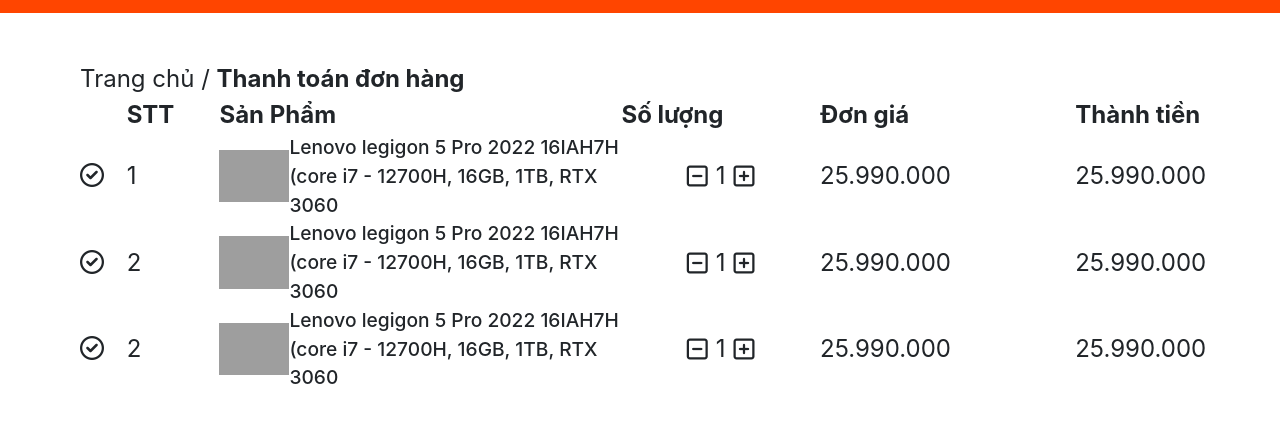
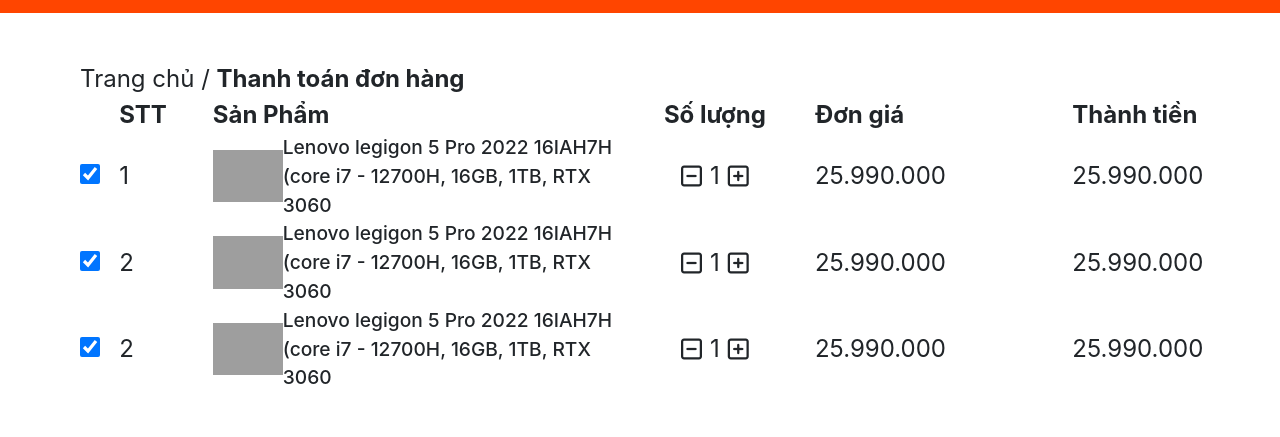
Before and after one commit to buihuudat/j_b_1, a plain HTML site: page Pay.html in a window 1280 px wide. Shown: the part 67-504 px from the top of the page. Drawn offline with nearby package versions, Linux system fonts and the light colour scheme; grey boxes are pictures that could not be loaded.

Commit message:
update products page

```diff
--- a/Pay.html
+++ b/Pay.html
@@ -50,7 +50,7 @@
           <th></th>
           <th>STT</th>
           <th>Sản Phẩm</th>
-          <th>Số lượng</th>
+          <th style="text-align: center;">Số lượng</th>
           <th>Đơn giá</th>
           <th>Thành tiền</th>
           <th>Xóa</th>
@@ -58,7 +58,7 @@
       </thead>
       <tbody>
         <tr>
-          <td><i class="fa-regular fa-circle-check"></i></td>
+          <td><input type="checkbox" name="" style="width: 20px; height: 20px;" checked id=""></td>
           <td>1</td>
           <td style="width: 30%;">
             <div class="productTable">
@@ -79,7 +79,8 @@
           <td><button><i class="fa-solid fa-trash"></i></button></td>
         </tr>
         <tr>
-          <td><i class="fa-regular fa-circle-check"></i></td>
+          <td><input type="checkbox" name="" style="width: 20px; height: 20px;" checked id=""></td>
+
           <td>2</td>
           <td style="width: 30%;">
             <div class="productTable">
@@ -100,7 +101,7 @@
           <td><button><i class="fa-solid fa-trash"></i></button></td>
         </tr>
         <tr>
-          <td><i class="fa-regular fa-circle-check"></i></td>
+          <td><input type="checkbox" name="" style="width: 20px; height: 20px;" checked id=""></td>
           <td>2</td>
           <td style="width: 30%;">
             <div class="productTable">
```
Also changed, not shown: assets/css/pay.css (+8 -0 lines).
